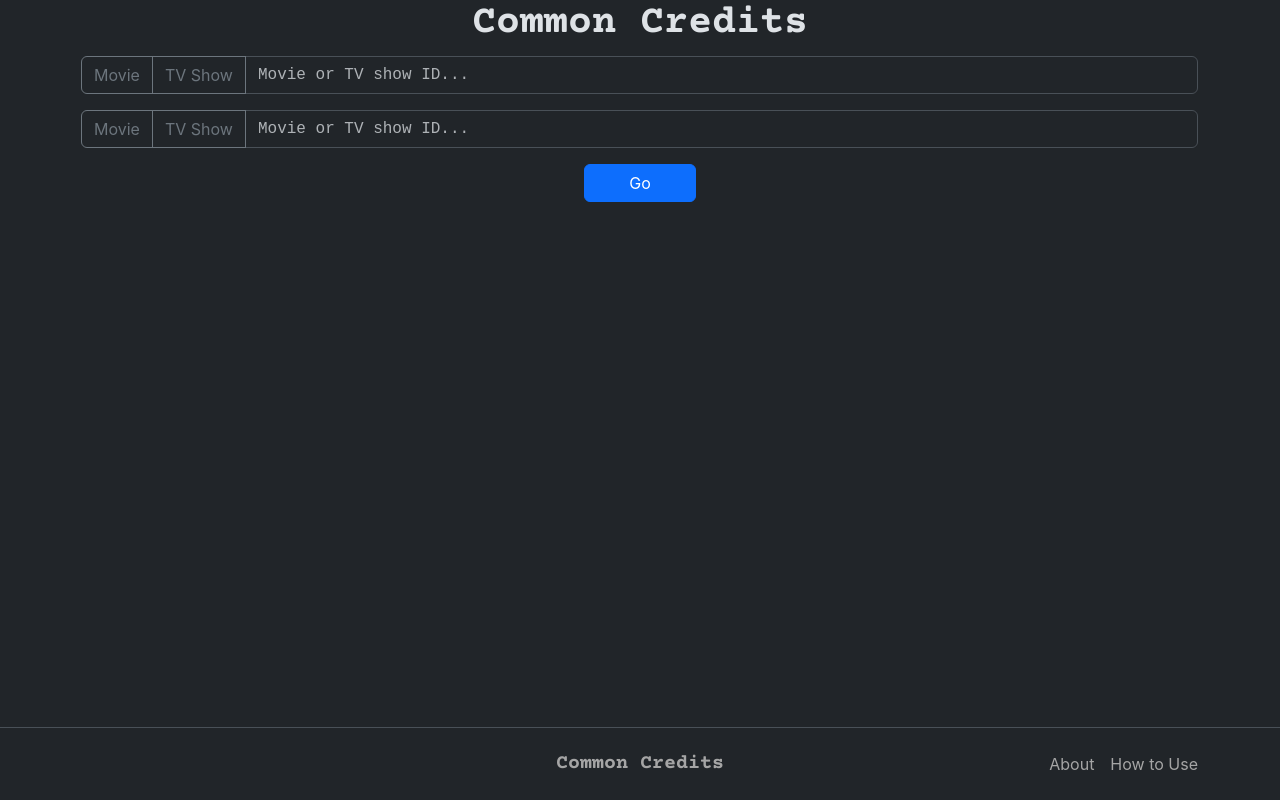
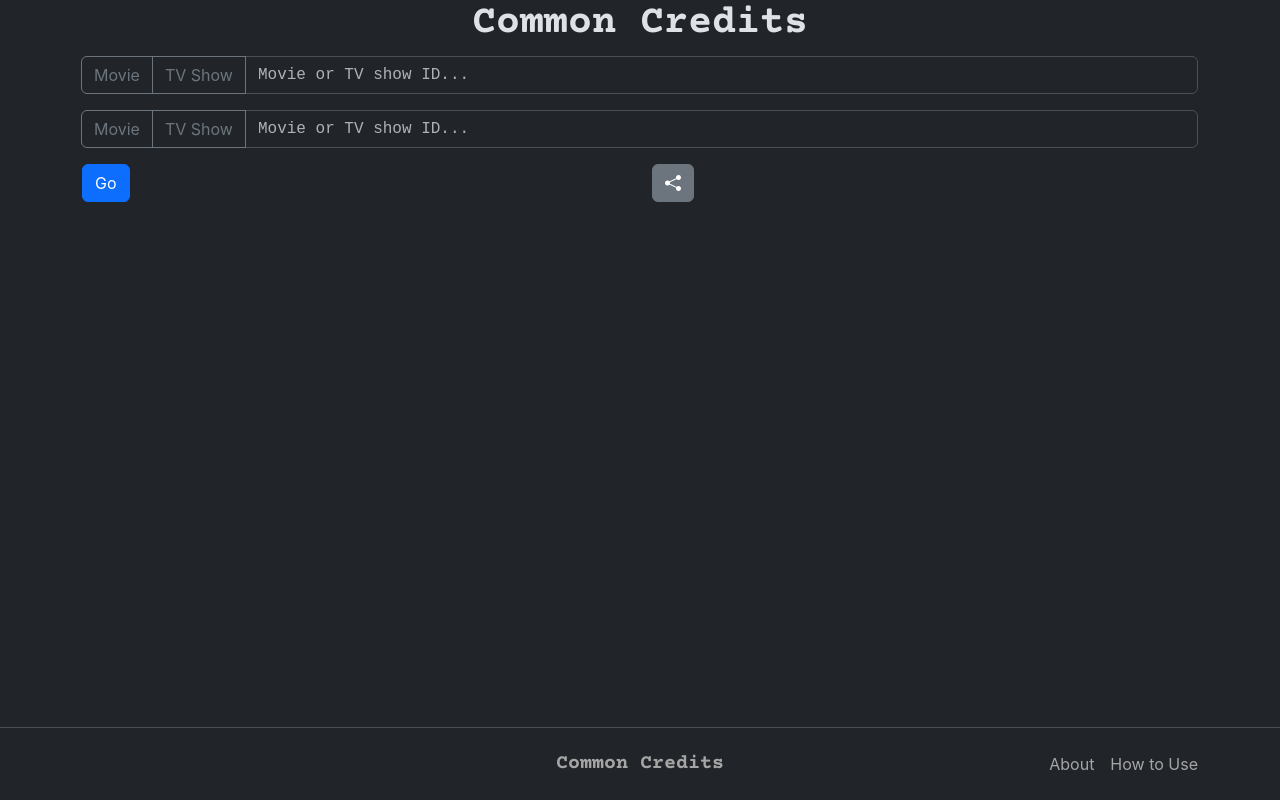
Before and after one commit to niclad/common-credits, a SvelteKit app: page / in a window 1280 px wide. Built offline with nearby package versions, Linux system fonts and the light colour scheme.

Commit message:
create link dropdown copier

```diff
--- a/src/routes/+page.svelte
+++ b/src/routes/+page.svelte
@@ -30,8 +30,4 @@
 {/if}
 
 <style>
-  @import url('https://fonts.googleapis.com/css2?family=Courier+Prime:wght@700&display=swap');
-  :global(.title-logo) {
-    font-family: 'Courier Prime', monospace;
-  }
 </style>
--- a/src/routes/SearchBar.svelte
+++ b/src/routes/SearchBar.svelte
@@ -1,6 +1,7 @@
 <script lang="ts">
 	import axios from 'axios';
-	import { debug } from 'svelte/internal';
+  import { fade } from 'svelte/transition';
+	import { page } from '$app/stores';
 
 	// The requested media data
 	export let mediaData;
@@ -28,7 +29,6 @@
 	// Get the movie info
 	async function getMediaInfo() {
 		isSubmitted = true;
-
 
 		// Check if it's being tested
 		if (selectedMedia.includes(undefined) || enteredId.includes(undefined)) {
@@ -63,6 +63,29 @@
 			(error) => {
 				errorMessage = error.response.data.message;
 				console.log(errorMessage);
+			}
+		);
+	}
+
+  let copyMsg: string;
+  let copySuccess: boolean = false;
+  let copyLink: string = $page.url.toString();
+
+  function copyToClipboard() {
+
+    // Actually copy the link to the clipboard
+    navigator.clipboard.writeText(copyLink).then(
+      () => {
+        console.log(`Copied ${copyLink} to clipboard!`);
+        copyMsg = 'Copied to clipboard!';
+        copySuccess = true;
+        setTimeout(() => {
+          copyMsg = '';
+          copySuccess = false;
+        }, 2000);
+      },
+      () => {
+        console.log('Failed to copy to clipboard! Highlight and copy manually.');
       }
     );
   }
@@ -101,14 +124,51 @@
 	{/each}
 </form>
 
+<div class="row justify-content-center">
 	<!-- Go button -->
+	<div class="col">
 		<button
-	class="btn btn-primary mx-auto d-block"
+			class="btn btn-primary"
 			type="submit"
 			on:click={() => getMediaInfo()}
 			disabled={(selectedMedia.includes(undefined) || enteredId.includes(undefined)) && false}
 			>{goBtnText}</button
 		>
+	</div>
+	<!-- Share button -->
+	<div class="col">
+		<div class="dropdown">
+			<button
+				type="button"
+				class="btn btn-secondary"
+				data-bs-toggle="dropdown"
+				aria-expanded="false"
+				data-bs-auto-close="outside"
+			>
+				<i class="bi bi-share-fill" />
+			</button>
+			<div class="dropdown-menu p-1 share-menu">
+				<div class="d-flex flex-row justify-content-center align-items-center">
+					<!-- <div class="col"> -->
+						<div class="alert alert-dark user-select-all mb-0 overflow-auto text-nowrap flex-shrink-1 lh-1 link-box">{copyLink}</div>
+					<!-- </div> -->
+					<!-- <div class="col"> -->
+						<button class:btn-success={copySuccess} class="btn btn-primary btn-sm ms-1 flex-shrink-0" on:click={copyToClipboard}>
+              {#if copySuccess}
+                <i class="bi bi-check2" />
+              {:else}
+                <i class="bi bi-clipboard2-fill" />
+              {/if}
+              Copy</button>
+					<!-- </div> -->
+				</div>
+        {#if copyMsg && false}
+          <div class="badge text-bg-success mt-1 mb-0 text-center" out:fade>{copyMsg}</div>
+        {/if}
+			</div>
+		</div>
+	</div>
+</div>
 
 <!-- Error alert -->
 {#if errorMessage}
@@ -125,8 +185,16 @@
 		border-radius: 0.375rem 0 0 0.375rem !important;
 	}
 
-	button {
+	/* button {
 		width: 10%;
+	} */
+
+	.share-menu {
+		max-width: 400px;
+	}
+
+	.link-box {
+		padding: 0.6rem;
 	}
 
 	.id-entry {
--- a/src/routes/styles.css
+++ b/src/routes/styles.css
@@ -1,3 +1,9 @@
+@import url('https://fonts.googleapis.com/css2?family=Courier+Prime:wght@700&display=swap');
+
 body {
 	font-family: -apple-system, BlinkMacSystemFont, "Segoe UI", "Noto Sans", Helvetica, Arial, sans-serif, "Apple Color Emoji", "Segoe UI Emoji";
 }
+
+.title-logo {
+	font-family: 'Courier Prime', monospace;
+}
```
Also changed, not shown: src/routes/+error.svelte (added, +20 -0 lines). Lines whose indentation alone changed are shown as unchanged.
